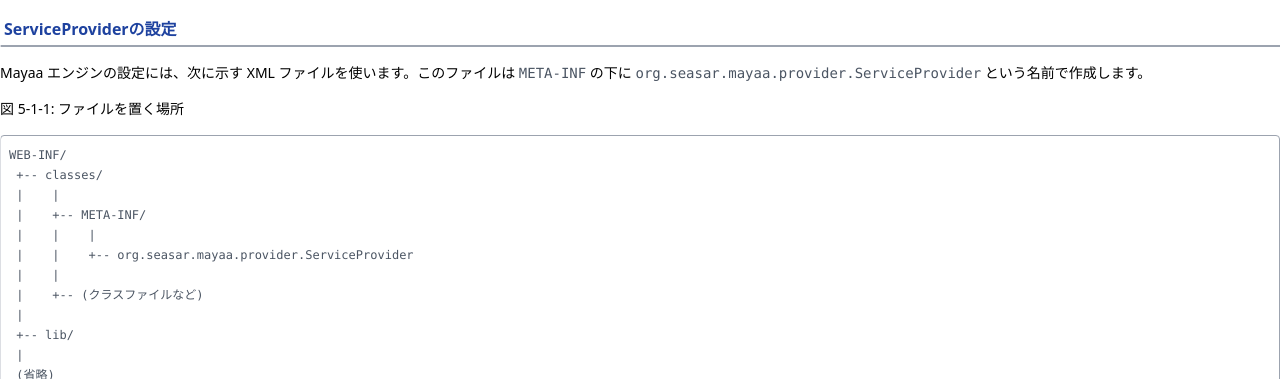
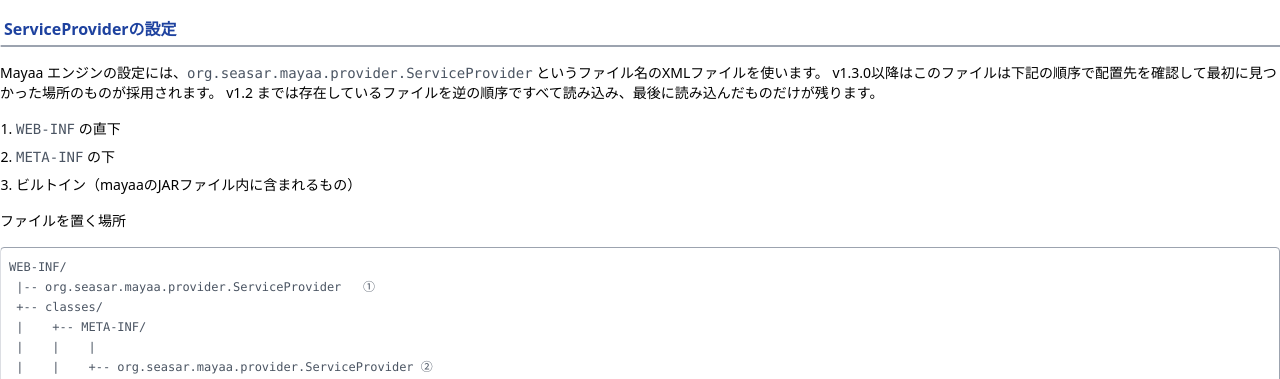
Before and after one commit to seasarorg/mayaa-site, an Eleventy site: page src/docs/settings/index.md in a window 1280 px wide. Shown: the part 573-952 px from the top of the page. Built offline with nearby package versions, Linux system fonts and the light colour scheme; Eleventy itself is replaced by a stand-in of ours; code samples lack their colours; files that its build step writes are made by us from their sources; what markdown-it-attrs, markdown-it-container, markdown-it-deflist, markdown-it-prism would draw is missing.

Commit message:
ServiceProviderファイルの読み込み順をv1.3.0に合わせて更新

````diff
--- a/src/docs/settings/index.md
+++ b/src/docs/settings/index.md
@@ -11,20 +11,30 @@
 
 ### ServiceProviderの設定
 
-Mayaa エンジンの設定には、次に示す XML ファイルを使います。このファイルは `META-INF` の下に `org.seasar.mayaa.provider.ServiceProvider` という名前で作成します。
+Mayaa エンジンの設定には、`org.seasar.mayaa.provider.ServiceProvider` というファイル名のXMLファイルを使います。
+v1.3.0以降はこのファイルは下記の順序で配置先を確認して最初に見つかった場所のものが採用されます。
+v1.2 までは存在しているファイルを逆の順序ですべて読み込み、最後に読み込んだものだけが残ります。
 
-図 5-1-1: ファイルを置く場所
+1. `WEB-INF` の直下
+2. `META-INF` の下
+3. ビルトイン（mayaaのJARファイル内に含まれるもの）
+
+ファイルを置く場所
 ```
 WEB-INF/
+ |-- org.seasar.mayaa.provider.ServiceProvider   ①
  +-- classes/
- |    |
  |    +-- META-INF/
  |    |    |
- |    |    +-- org.seasar.mayaa.provider.ServiceProvider
+ |    |    +-- org.seasar.mayaa.provider.ServiceProvider ②
  |    |
  |    +-- (クラスファイルなど)
  |
  +-- lib/
+ |    +-- xxxxxxx.jar
+ |    |    +--　META-INF/
+ |    |         +-- org.seasar.mayaa.provider.ServiceProvider ②
+ |    +-- mayaa-[version].jar　③
  |
  (省略)
 ```
````
